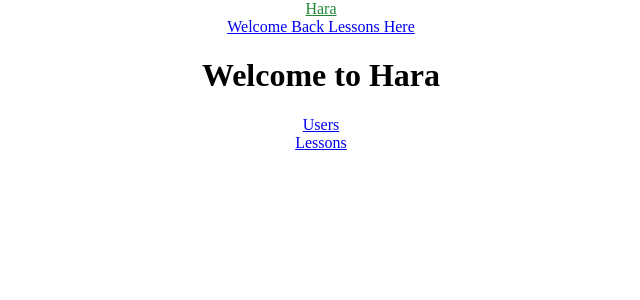
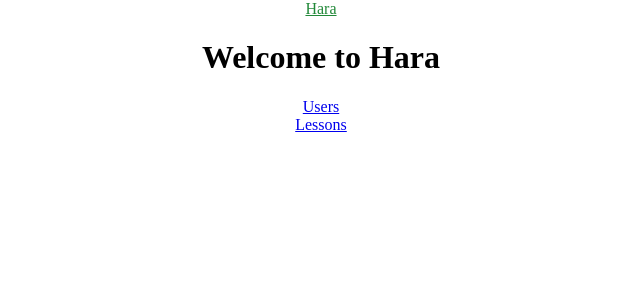
Before and after one commit to dclements9/Hara-Frontend-v2, a React (Create React App) app: page / in a window 1280 px wide. Shown: the top 300 px of the page, without its empty margins (319-959 px from the left). Built offline with nearby package versions, Linux system fonts and the light colour scheme; no server answers; a web font is replaced by a local one.

Commit message:
Removed extra Navbar div

```diff
--- a/src/App.js
+++ b/src/App.js
@@ -32,11 +32,6 @@ class App extends Component {
         <NavHeader />
 
         <Router>
-
-        <div>
-            <Link to='/welcome'> Welcome Back </Link>
-            <Link to='/lessons'> Lessons Here </Link>
-        </div>
           {/* <Route exact path="/" component={Home} /> */}
           <Route exact path="/" component={Welcome} />
           <Route exact path="/users" component={UsersList} />
```
